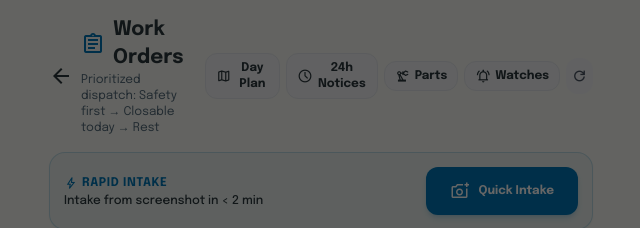
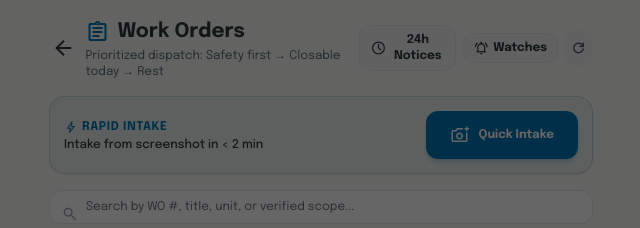
Before and after one commit to josehidalgoalvarez/HVAC-HUB-HMS-v1, a React (Vite) app: page / in a window 1280 px wide. Shown: the top 228 px of the page, without its empty margins (319-959 px from the left). Built offline with nearby package versions, Linux system fonts and the light colour scheme; no server answers.

Commit message:
fix(tickets): remove redundant Day Plan and Parts header buttons

```diff
--- a/components/Router.tsx
+++ b/components/Router.tsx
@@ -200,8 +200,6 @@ const Router: React.FC<RouterProps> = ({
           onBack={() => setActiveView(ViewType.PROPERTIES)}
           initialSelectedTicketId={selectedTicketId}
           onOpenNotices={() => setActiveView(ViewType.NOTICES)}
-          onOpenDayPlan={() => setActiveView(ViewType.RUN_SHEET)}
-          onOpenParts={() => setActiveView(ViewType.PARTS)}
           onOpenWatches={() => setActiveView(ViewType.WATCHES)}
         />
       );
--- a/components/tickets/TicketListView.tsx
+++ b/components/tickets/TicketListView.tsx
@@ -12,8 +12,6 @@ interface TicketListViewProps {
   onBack?: () => void;
   initialSelectedTicketId?: string | null;
   onOpenNotices?: () => void;
-  onOpenDayPlan?: () => void;
-  onOpenParts?: () => void;
   onOpenWatches?: () => void;
 }
 
@@ -21,8 +19,6 @@ export const TicketListView: React.FC<TicketListViewProps> = ({
   onBack,
   initialSelectedTicketId = null,
   onOpenNotices,
-  onOpenDayPlan,
-  onOpenParts,
   onOpenWatches,
 }) => {
   const fetchTickets = useCallback(() => apiClient.getTickets(), []);
@@ -148,16 +144,6 @@ export const TicketListView: React.FC<TicketListViewProps> = ({
         </div>
 
         <div className="flex items-center gap-1.5">
-          {onOpenDayPlan && (
-            <button
-              onClick={onOpenDayPlan}
-              className="px-2.5 py-1.5 rounded-xl bg-gray-100 dark:bg-card-dark text-text-main-light dark:text-text-main-dark hover:bg-gray-200 dark:hover:bg-neutral-800 text-xs font-bold flex items-center gap-1 border border-gray-200 dark:border-gray-800 transition-colors"
-              title="View Day Plan / Run Sheet"
-            >
-              <span className="material-symbols-outlined text-[16px]">map</span>
-              Day Plan
-            </button>
-          )}
           {onOpenNotices && (
             <button
               onClick={onOpenNotices}
@@ -166,17 +152,6 @@ export const TicketListView: React.FC<TicketListViewProps> = ({
             >
               <span className="material-symbols-outlined text-[16px]">schedule</span>
               24h Notices
-            </button>
-          )}
-          {onOpenParts && (
-            <button
-              id="open-parts-btn"
-              onClick={onOpenParts}
-              className="px-2.5 py-1.5 rounded-xl bg-gray-100 dark:bg-card-dark text-text-main-light dark:text-text-main-dark hover:bg-gray-200 dark:hover:bg-neutral-800 text-xs font-bold flex items-center gap-1 border border-gray-200 dark:border-gray-800 transition-colors"
-              title="View Parts Catalog & Shopping List"
-            >
-              <span className="material-symbols-outlined text-[16px]">precision_manufacturing</span>
-              Parts
             </button>
           )}
           {onOpenWatches && (
```
